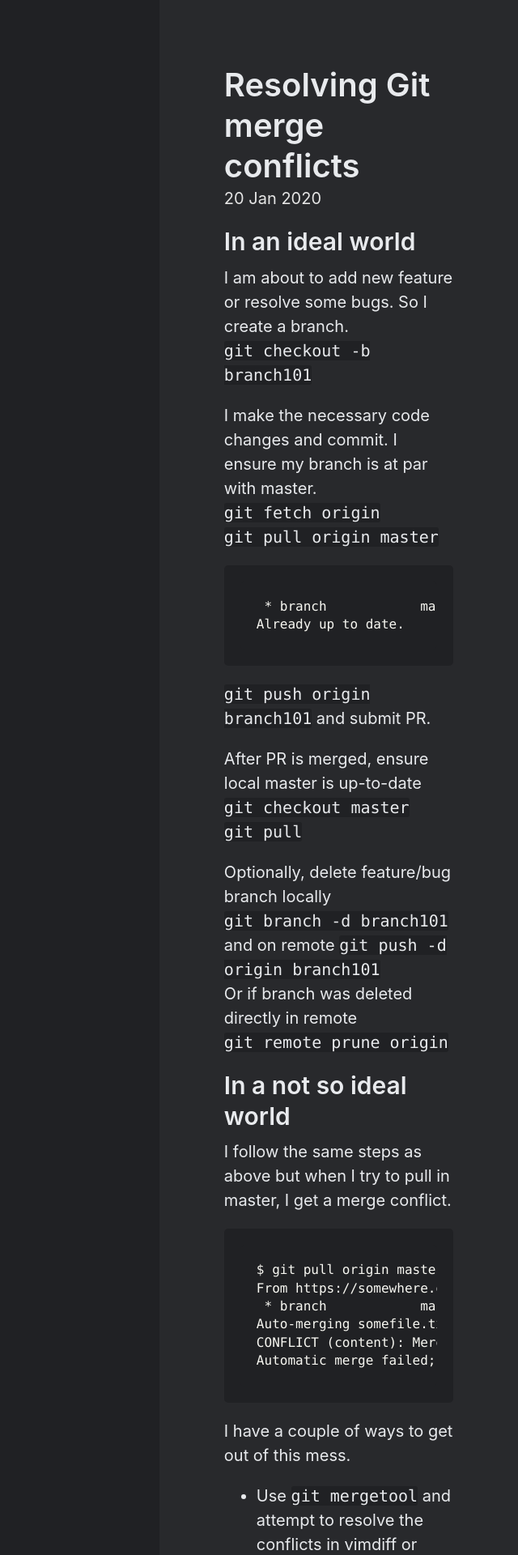
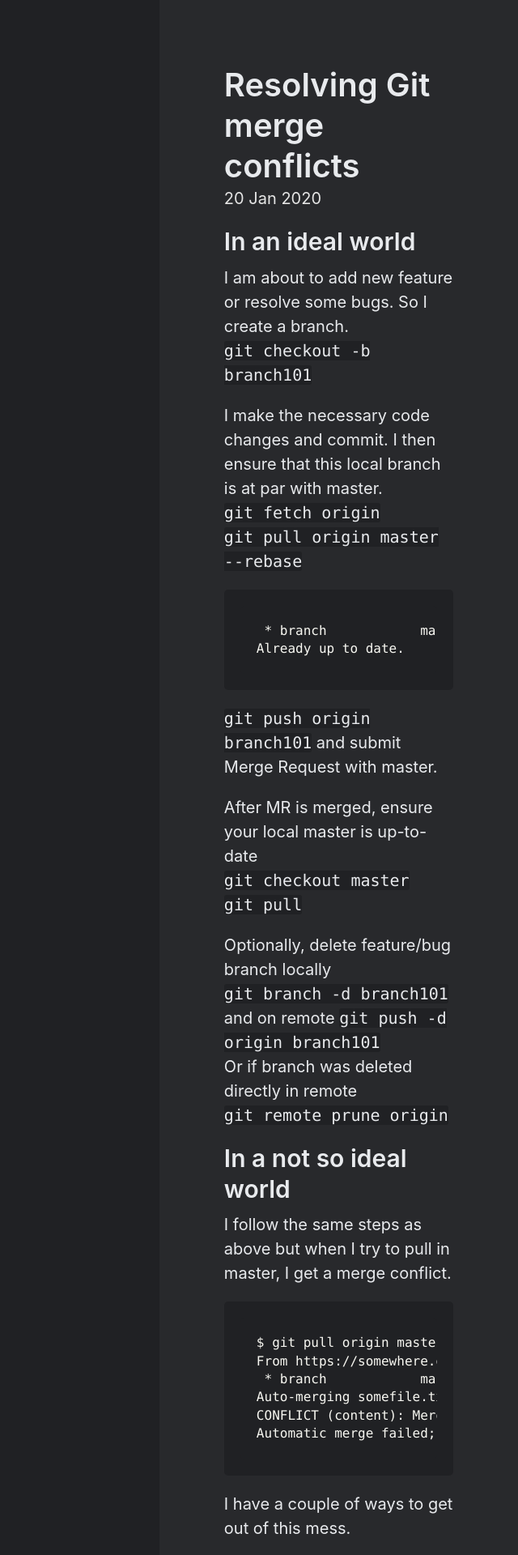
Before and after one commit to amard33p/amard33p.github.io, a Jekyll site: the page built from _posts/2020-01-20-resolving-git-merge-conflicts.md, in a window 1280 px wide. Shown: the top 1920 px of the page at 81% size, without its empty margins (640-1280 px from the left). Built offline with Jekyll 4.4.1, drawn with Linux system fonts in a browser that asks for light colours; some of the changed text lies outside the part shown.

Commit message:
update article

````diff
--- a/_posts/2020-01-20-resolving-git-merge-conflicts.md
+++ b/_posts/2020-01-20-resolving-git-merge-conflicts.md
@@ -11,17 +11,17 @@ tags:
 I am about to add new feature or resolve some bugs. So I create a branch.
 `git checkout -b branch101`
 
-I make the necessary code changes and commit. I ensure my branch is at par with master.
+I make the necessary code changes and commit. I then ensure that this local branch is at par with master.
 `git fetch origin`
-`git pull origin master`
+`git pull origin master --rebase`
 
 ```
  * branch            master     -> FETCH_HEAD
 Already up to date.
 ```
-`git push origin branch101` and submit PR.
+`git push origin branch101` and submit Merge Request with master.
 
-After PR is merged, ensure local master is up-to-date
+After MR is merged, ensure your local master is up-to-date
 `git checkout master`
 `git pull`
 
@@ -36,7 +36,7 @@ Or if branch was deleted directly in remote
 
 I follow the same steps as above but when I try to pull in master, I get a merge conflict.
 ```
-$ git pull origin master
+$ git pull origin master --rebase
 From https://somewhere.github.com/testrepo
  * branch            master     -> FETCH_HEAD
 Auto-merging somefile.txt
@@ -46,13 +46,20 @@ Automatic merge failed; fix conflicts and then commit the result.
 
 I have a couple of ways to get out of this mess.
 
-- Use `git mergetool` and attempt to resolve the conflicts in vimdiff or something similar.
+- Use `git mergetool` and attempt to resolve the conflicts in vimdiff/diffmerge or something similar.
 - Or if the conflicts are too huge, I have to save my changes somewhere and start fresh with master's copy of the conflicting file.
   ```
-  # First ensure your changes to the conflicting files are kept safely
-  # Keep the remote's (master) version of the file
+  # First ensure your changes to the conflicting files are kept safely (in a separate branch/directory)
+  # Keep the remote's (master) version of the file(s)
   git checkout --ours somefile.txt
+  # For multiple files git checkout --ours .
   git add somefile.txt
   git commit -m "MERGE CONFLICT. Starting fresh with master's version of file"
   ```
+  Note: master’s version = `--ours`, your branch’s version = `--theirs`
   Now painstakingly add in your changes to the files, commit and push.
+
+
+_References:_
+<https://shitalshah.com/p/git-workflow-branch-rebase-squash-merge/>
+<https://www.atlassian.com/git/tutorials/merging-vs-rebasing/>
````
